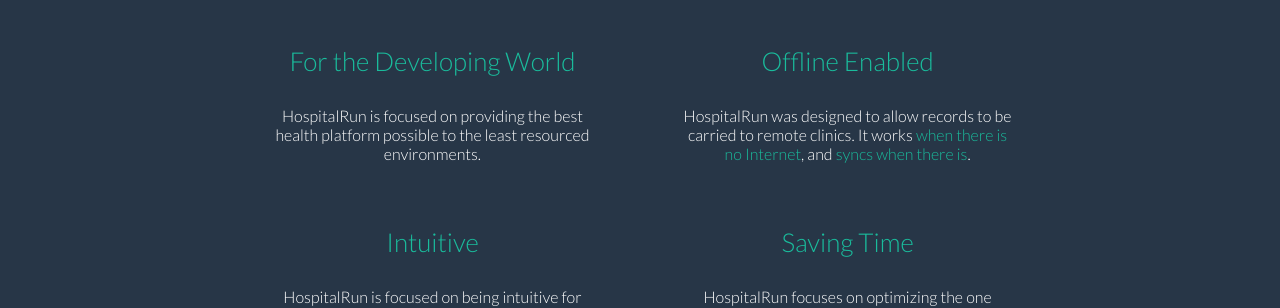
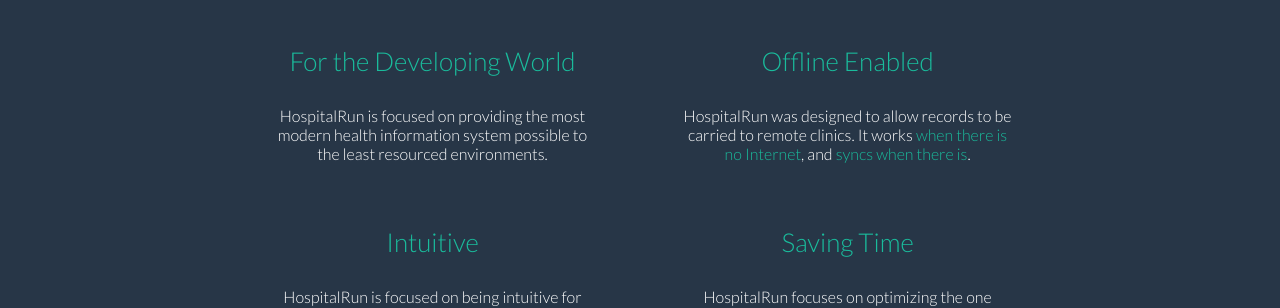
Before and after one commit to HospitalRun/hospitalrun.io, a Jekyll site: the page built from index.html, in a window 1280 px wide. Shown: the part 816-1124 px from the top of the page. Built offline with Jekyll 4.4.1, drawn with Linux system fonts in a browser that asks for light colours.

Commit message:
wording change

```diff
--- a/_includes/home/product-summary.html
+++ b/_includes/home/product-summary.html
@@ -8,7 +8,7 @@
       <div class="feature-row">
         <div class="feature-item">
           <h3 class="feature-heading">For the Developing World</h3>
-          <p class="description">HospitalRun is focused on providing the best health platform possible to the least resourced environments.</p>
+          <p class="description">HospitalRun is focused on providing the most modern health information system possible to the least resourced environments.</p>
         </div>
 
         <div class="feature-item">
```
